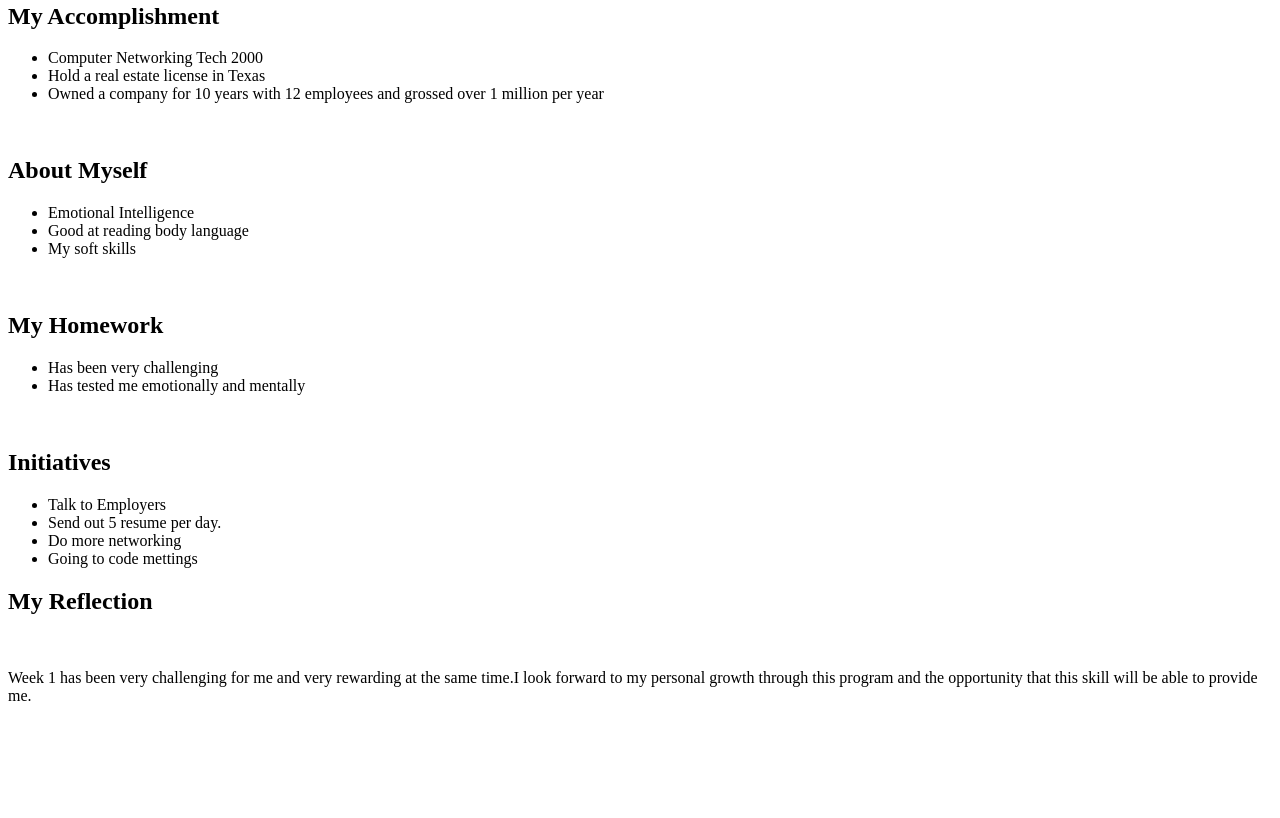
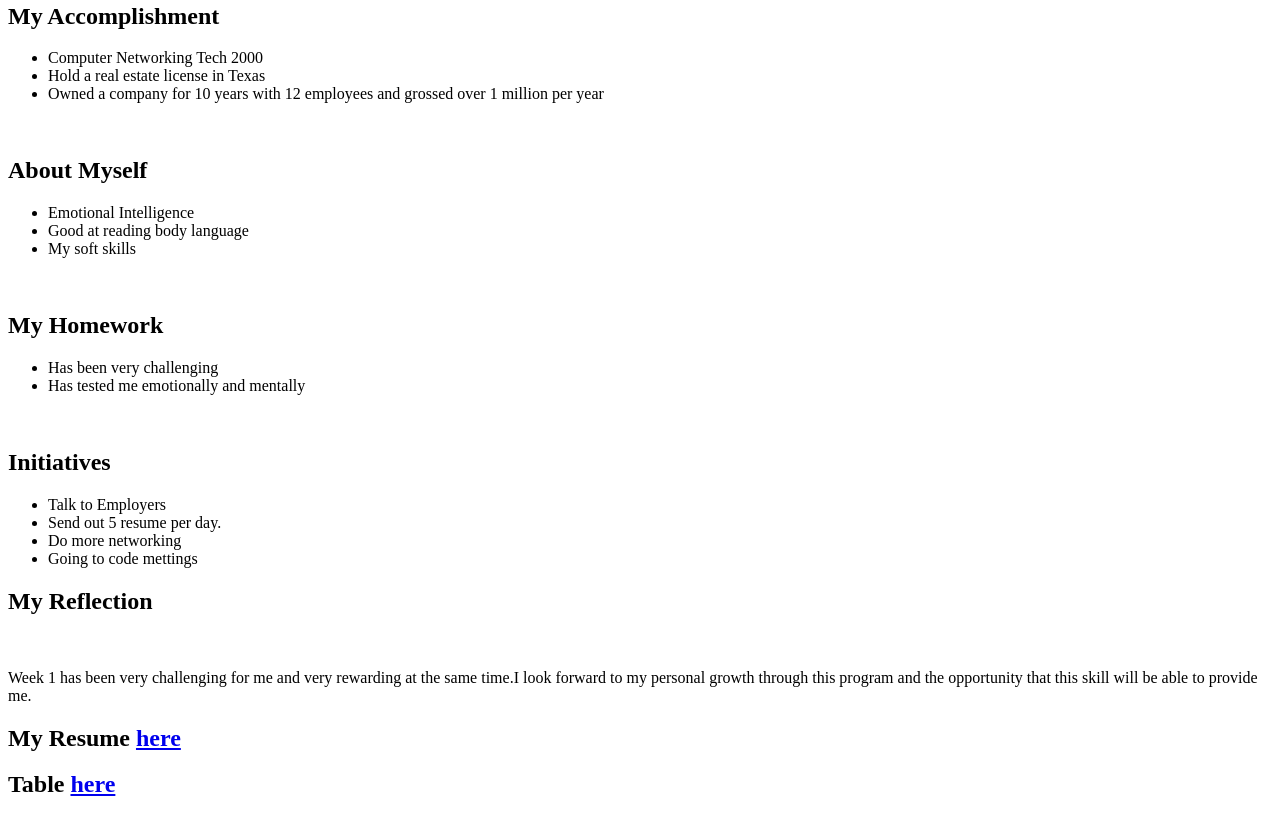
Before and after one commit to laurel102271/prodev-doc, a plain HTML site: page index.html in a window 1280 px wide. Shown: the part 351-1169 px from the top of the page. Before the commit the page ends 1072 px from the top, so only its background shows below. Drawn offline with Linux system fonts and the light colour scheme.

Commit message:
Pro Dev Doc

```diff
--- a/index.html
+++ b/index.html
@@ -41,6 +41,8 @@
 		</ul>
 		<h2>My Reflection</h2><br>
 		<p> Week 1 has been very challenging for me and very rewarding at the same time.I look forward to my personal growth through this program and the opportunity that this  skill will be able to provide me. </p>
+		<h2>My Resume <a href="https://drive.google.com/file/d/15wk5pAj8eALrhrLUkqamT6RpYlUrsXZf/view?usp=sharing">here</a></h2>
+		<h2>Table <a href="https://drive.google.com/file/d/1G8nDZ14Qg3LT_KfQMzTR7RQ1oEI0G_b_/view?usp=sharing">here</a> </h2>
 
 
 	</body>
```
